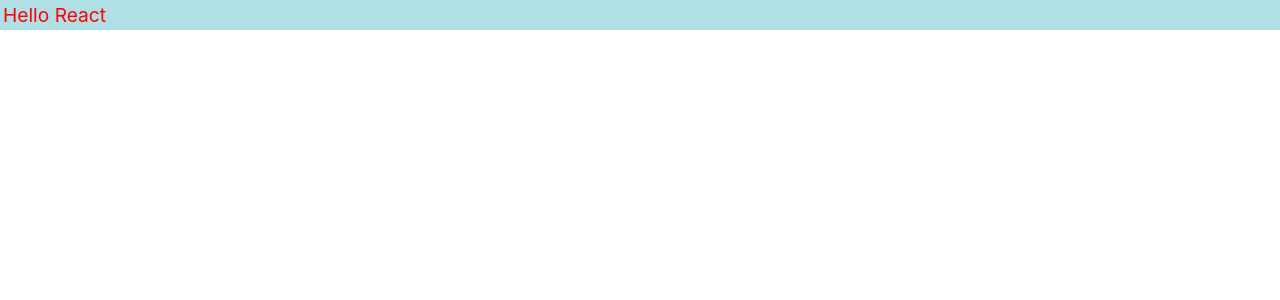
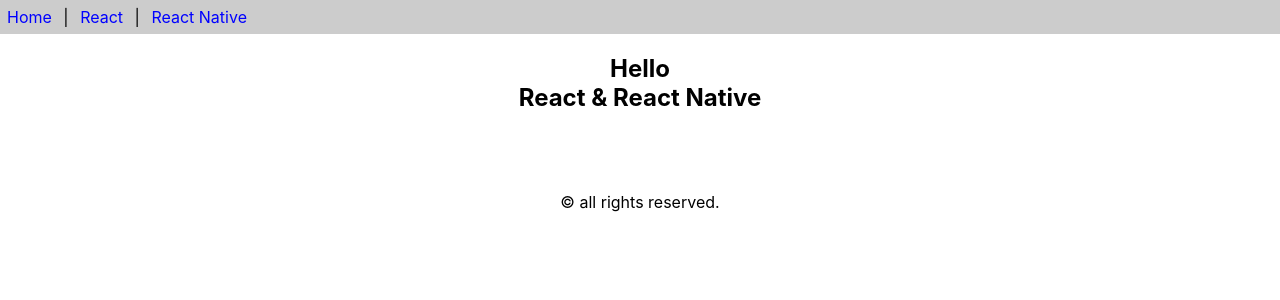
Before and after one commit to midst2/github-desktop-project, a React (Create React App) app: page / in a window 1280 px wide. Shown: the top 300 px of the page. Built offline with nearby package versions, Linux system fonts and the light colour scheme.

Commit message:
component implement

```diff
--- a/src/App.js
+++ b/src/App.js
@@ -1,13 +1,7 @@
+import { Content, Footer, Header } from "./func-component";
+
 function App() {
-  const divStyle = {
-    color: "red",
-    backgroundColor: "powderblue",
-    fontSize: "larger",
-    padding: "3px",
-  };
-  return <>
-    <div style={divStyle}>Hello React</div>
-  </>;
+  return [<Header/>, <Content/>, <Footer/>]
 }
 
 export default App;
--- /dev/null
+++ b/src/func-component.js
@@ -0,0 +1,35 @@
+import React from 'react'
+
+export const Header = () => {
+    const aStyle = {
+        display : 'inline-block',
+        color : 'blue',
+        margin : '7px',
+        textDecoration : 'none',
+    }
+    return (
+    <div style={{backgroundColor:"#ccc"}}>
+        <a href='' style={aStyle}>Home</a> |&nbsp;
+        <a href='' style={aStyle}>React</a> |&nbsp;
+        <a href='' style={aStyle}>React Native</a>
+    </div>
+
+    )
+}
+
+export const Content = () => {
+  return (
+    <div style={{textAlign : 'center'}}>
+        <h2>Hello<br/>React & React Native</h2>
+        <br/><br/><br/>
+    </div>
+  )
+}
+
+export const Footer = () => {
+  return (
+    <div style={{textAlign: 'center'}}>
+        &copy; {new Date().getFullYear} all rights reserved.
+    </div>
+  )
+}
```
